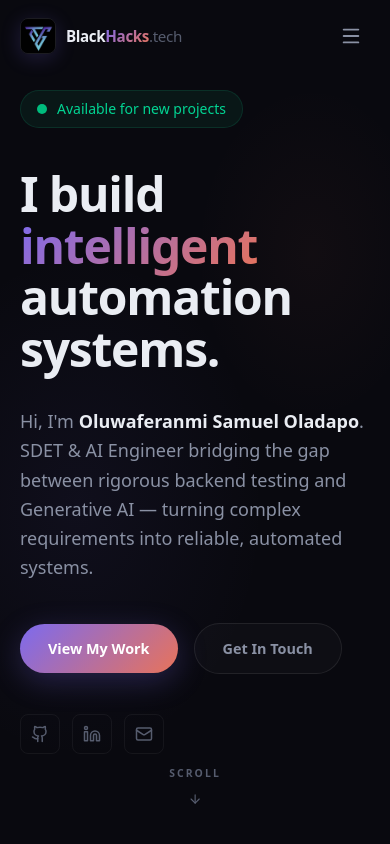
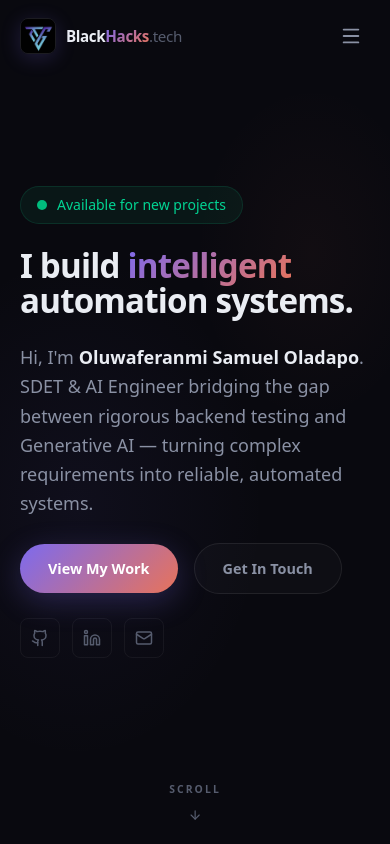
Before and after one commit to Redhathack1/blackhackstech-portfolio, a Next.js app: page / in a window 390 px wide. Shown: the top 844 px of the page. Built offline with nearby package versions, Linux system fonts and the light colour scheme.

Commit message:
fix: update contact email and optimize hero layout for mobile

```diff
--- a/app/components/Contact.tsx
+++ b/app/components/Contact.tsx
@@ -8,8 +8,8 @@ const contactLinks = [
   {
     icon: Mail,
     label: "Email",
-    value: "pherolee.young@gmail.com",
-    href: "mailto:pherolee.young@gmail.com",
+    value: "blackhackstech@gmail.com",
+    href: "mailto:blackhackstech@gmail.com",
   },
   {
     icon: Github,
@@ -50,7 +50,7 @@ export default function Contact() {
     const subject = (form.elements.namedItem("subject") as HTMLInputElement).value;
     const message = (form.elements.namedItem("message") as HTMLTextAreaElement).value;
 
-    const mailtoLink = `mailto:pherolee.young@gmail.com?subject=${encodeURIComponent(
+    const mailtoLink = `mailto:blackhackstech@gmail.com?subject=${encodeURIComponent(
       subject
     )}&body=${encodeURIComponent(
       `From: ${name} (${email})\n\n${message}`
--- a/app/components/Hero.tsx
+++ b/app/components/Hero.tsx
@@ -45,7 +45,7 @@ export default function Hero() {
           "radial-gradient(ellipse 80% 50% at 20% 60%, rgba(124, 106, 239, 0.06) 0%, transparent 60%), radial-gradient(ellipse 60% 40% at 80% 30%, rgba(232, 115, 90, 0.04) 0%, transparent 50%), var(--surface-base)",
       }}
     >
-      <div className="section-container relative z-10 pt-32 pb-24 w-full">
+      <div className="section-container relative z-10 pt-24 pb-16 md:pt-32 md:pb-24 w-full">
         <div className="grid grid-cols-1 lg:grid-cols-12 gap-12 lg:gap-8 items-center">
           {/* LEFT — Main Content */}
           <div className="lg:col-span-7 xl:col-span-7">
@@ -54,7 +54,7 @@ export default function Hero() {
               initial={{ opacity: 0, x: -20 }}
               animate={{ opacity: 1, x: 0 }}
               transition={{ duration: 0.5, ease: "easeOut" }}
-              className="inline-flex items-center gap-2.5 px-4 py-2 rounded-full mb-10"
+              className="inline-flex items-center gap-2.5 px-4 py-2 rounded-full mb-6 md:mb-10"
               style={{
                 background: "rgba(16, 185, 129, 0.08)",
                 border: "1px solid rgba(16, 185, 129, 0.15)",
@@ -69,7 +69,7 @@ export default function Hero() {
               </span>
             </motion.div>
 
-            <h1 className="text-5xl sm:text-6xl md:text-7xl font-bold leading-[1.08] tracking-tight mb-8">
+            <h1 className="text-[8.5vw] sm:text-6xl md:text-7xl font-bold leading-[1.08] tracking-tight mb-6 md:mb-8">
               {headlineLines.map((line, i) => (
                 <motion.span
                   key={i}
@@ -96,7 +96,7 @@ export default function Hero() {
               initial={{ opacity: 0 }}
               animate={{ opacity: 1 }}
               transition={{ duration: 0.8, delay: 0.75 }}
-              className="text-lg sm:text-xl leading-relaxed max-w-xl mb-10"
+              className="text-lg sm:text-xl leading-relaxed max-w-xl mb-6 md:mb-10"
               style={{ color: "var(--text-secondary)" }}
             >
               Hi, I&apos;m{" "}
@@ -116,7 +116,7 @@ export default function Hero() {
               initial={{ opacity: 0, y: 20 }}
               animate={{ opacity: 1, y: 0 }}
               transition={{ duration: 0.6, delay: 0.9 }}
-              className="flex flex-wrap items-center gap-4 mb-10"
+              className="flex flex-wrap items-center gap-4 mb-6 md:mb-10"
             >
               <motion.a
                 href="#projects"
@@ -271,7 +271,7 @@ export default function Hero() {
         initial={{ opacity: 0 }}
         animate={{ opacity: 1 }}
         transition={{ delay: 1.5, duration: 0.8 }}
-        className="absolute bottom-10 left-1/2 -translate-x-1/2 z-20"
+        className="absolute bottom-6 md:bottom-10 left-1/2 -translate-x-1/2 z-20"
       >
         <a
           href="#about"
```
